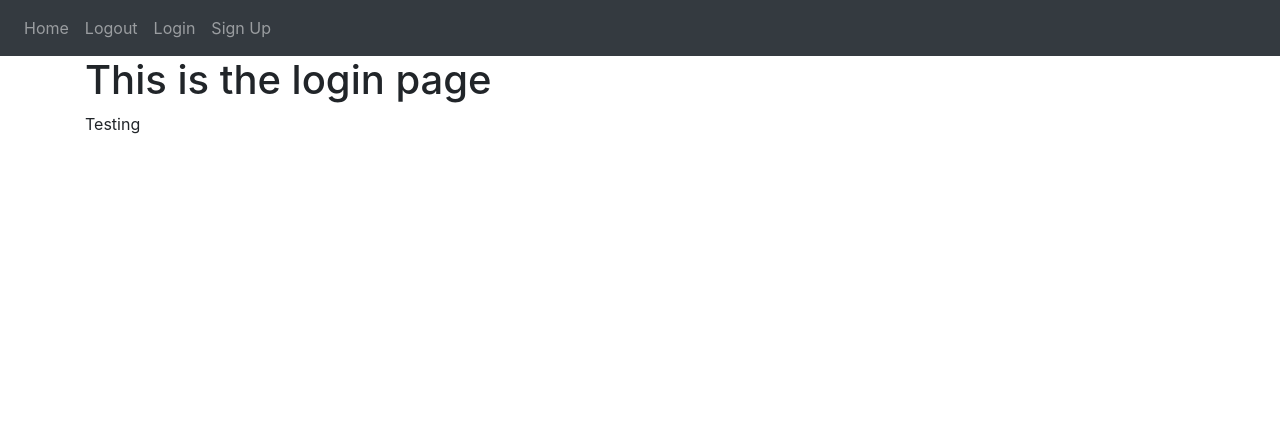
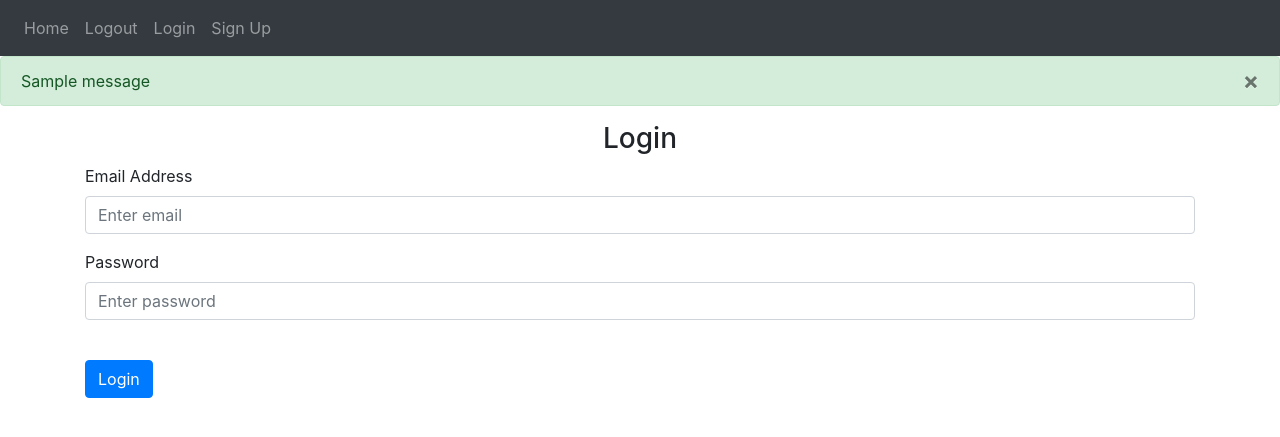
Before and after one commit to revortios/Flask-Web-Application, a Flask app: page /login in a window 1280 px wide. Shown: the top 437 px of the page. Run offline with Flask 3, Linux system fonts and the light colour scheme; one stand-in notice (Sample message) is shown; some libraries are stand-ins or nearby versions.

Commit message:
login and signup logic added

```diff
--- a/Flask Web Application/Website/__init__.py
+++ b/Flask Web Application/Website/__init__.py
@@ -1,9 +1,13 @@
 from flask import Flask
+from flask_sqlalchemy import SQLAlchemy
 
+db = SQLAlchemy()
+DB_NAME = "database.db"
 
 def create_app():
     app = Flask(__name__)
     app.config['SECRET_KEY'] = 'the eyes never lie chico'
+    app.config
 
     from .views import views
     from .auth import auth
--- a/Flask Web Application/Website/auth.py
+++ b/Flask Web Application/Website/auth.py
@@ -1,8 +1,8 @@
-from flask import Blueprint, render_template
+from flask import Blueprint, render_template, request, flash
 
 auth = Blueprint('auth', __name__)
 
-@auth.route('/login')
+@auth.route('/login', methods=['GET', 'POST'])
 def login():
     return render_template("login.html", text="Testing")
 
@@ -10,6 +10,23 @@ def login():
 def logout():
     return "<p>logout</p>"
 
-@auth.route('/sign-up')
+@auth.route('/sign-up', methods=['GET', 'POST'])
 def sign_up():
+    if request.method == 'POST':
+        email = request.form.get('email')
+        firstName = request.form.get('firstName')
+        password1 = request.form.get('password1')
+        password2 = request.form.get('password2')
+
+        if len(email) < 4:
+            flash('Email must be greater than 3 characters.', category='error')
+        elif len(firstName) < 2:
+            flash('First name must be greater than 1 character.', category='error')
+        elif password1 != password2:
+            flash('Passwords dont\'t match.', category='error')
+        elif len(password1) < 7:
+            flash('Password must be at least 7 characters.', category='error')
+        else:
+            flash('Account created: ', category='success')
+
     return render_template("sign_up.html")
--- a/Flask Web Application/Website/templates/base.html
+++ b/Flask Web Application/Website/templates/base.html
@@ -35,6 +35,29 @@
           </div>
         </div>
       </nav>
+
+      {% with messages = get_flashed_messages(with_categories=true) %}
+      {%if messages %}
+        {% for category, message in messages %}
+        {% if category == 'error' %}
+        <div class="alert alert-danger alert-dismissable fade show" role="alert">
+          {{ message }}
+          <button type="button" class="close" data-dismiss="alert">
+            <span aria-hidden="true">&times;</span>
+          </button>
+        </div>
+        {% else %}
+        <div class="alert alert-success alert-dismissable fade show" role="alert">
+          {{ message }}
+          <button type="button" class="close" data-dismiss="alert">
+            <span aria-hidden="true">&times;</span>
+          </button>
+        </div>
+        {% endif %}
+        {% endfor %}
+      {% endif %}
+      {% endwith %}
+
       <div class="container">
       {% block content %}{% endblock %}
       </div>
--- a/Flask Web Application/Website/templates/login.html
+++ b/Flask Web Application/Website/templates/login.html
@@ -1,5 +1,26 @@
-{% extends "base.html" %} {% block title %}Login{% endblock %}
-
-{% block content %}
-<h1>This is the login page</h1>
-{{ text }} {% endblock %}
+{% extends "base.html" %} {% block title %}Login{% endblock %} {% block content
+%}
+<form method="POST">
+  <h3 align="center">Login</h3>
+  <div class="form-group">
+    <label for="email">Email Address</label>
+    <input
+      type="email"
+      class="form-control"
+      id="email"
+      name="email"
+      placeholder="Enter email" />
+  </div>
+  <div class="form-group">
+    <label for="password">Password</label>
+    <input
+      type="password"
+      class="form-control"
+      id="password"
+      name="password"
+      placeholder="Enter password" />
+  </div>
+  <br />
+  <button type="submit" class="btn btn-primary">Login</button>
+</form>
+{% endblock %}
```
Also changed, not shown: Flask Web Application/Website/templates/sign_up.html (+45 -3 lines).
